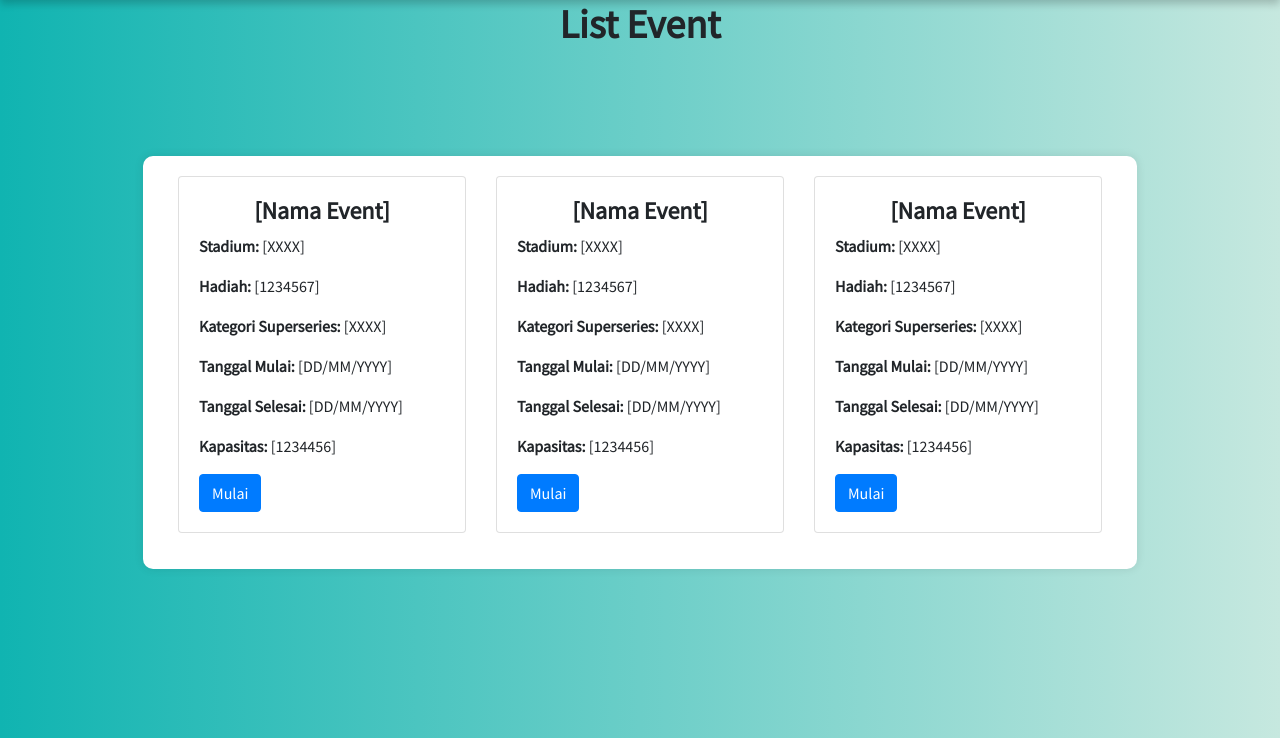
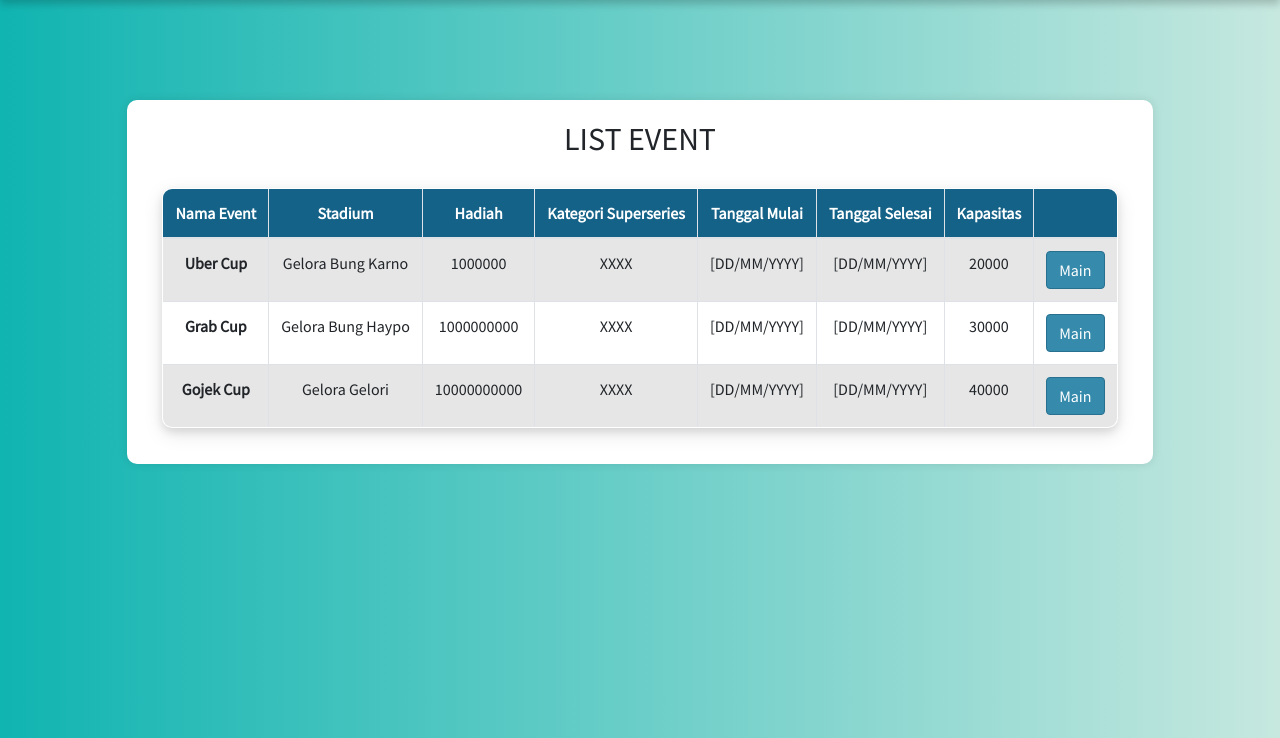
Before and after one commit to BASDATASIK/yukbasdat, a Django app: page /umpire/list-event/ in a window 1280 px wide. Shown: the part 62-800 px from the top of the page. Run offline with Django 4.2, Linux system fonts and the light colour scheme; some libraries are stand-ins or nearby versions.

Commit message:
commit again

```diff
--- a/umpire/templates/data_hasil_pertandingan.html
+++ b/umpire/templates/data_hasil_pertandingan.html
@@ -3,7 +3,7 @@
 {% block content %}
 <div class="content-container d-flex align-items-center justify-content-center mx-auto" style="width: 500px;">
   <div class="container">
-    <h3 class="text-center"><strong>Nama Event</strong></h3>
+    <h3 class="text-center"><strong>NAMA EVENT</strong></h3>
     <p><strong>Nama Event:</strong> EventA</p>
     <p><strong>Stadium:</strong> GBK</p>
     <p><strong>Hadiah:</strong> Rp 5.000.000</p>
--- a/umpire/templates/list_event.html
+++ b/umpire/templates/list_event.html
@@ -2,54 +2,55 @@
 
 {% block content %}
 
-<body>
-  <h1 class="text-center"><strong>List Event</strong> </h1>
-  <div class="content-container d-flex align-items-center justify-content-center mx-auto">
-    <div class="row">
-      <div class="col-md-4 mb-3">
-        <div class="card" style="width: 18rem;">
-          <div class="card-body">
-            <h4 class="text-center"><b>[Nama Event]</b></h4>
-            <p><b>Stadium:</b> [XXXX]</p>
-            <p><b>Hadiah:</b> [1234567]</p>
-            <p><b>Kategori Superseries:</b> [XXXX]</p>
-            <p><b>Tanggal Mulai:</b> [DD/MM/YYYY]</p>
-            <p><b>Tanggal Selesai:</b> [DD/MM/YYYY]</p>
-            <p><b>Kapasitas:</b> [1234456]</p>
-            <button type="submit" id="submit" class="btn btn-primary ">Mulai</button>
-          </div>
-        </div>
-      </div>
-      <div class="col-md-4 mb-3">
-        <div class="card" style="width: 18rem;">
-          <div class="card-body">
-            <h4 class="text-center"><b>[Nama Event]</b></h4>
-            <p><b>Stadium:</b> [XXXX]</p>
-            <p><b>Hadiah:</b> [1234567]</p>
-            <p><b>Kategori Superseries:</b> [XXXX]</p>
-            <p><b>Tanggal Mulai:</b> [DD/MM/YYYY]</p>
-            <p><b>Tanggal Selesai:</b> [DD/MM/YYYY]</p>
-            <p><b>Kapasitas:</b> [1234456]</p>
-            <button type="submit" id="submit" class="btn btn-primary ">Mulai</button>
-          </div>
-        </div>
-      </div>
-      <div class="col-md-4 mb-3">
-        <div class="card" style="width: 18rem;">
-          <div class="card-body">
-            <h4 class="text-center"><b>[Nama Event]</b></h4>
-            <p><b>Stadium:</b> [XXXX]</p>
-            <p><b>Hadiah:</b> [1234567]</p>
-            <p><b>Kategori Superseries:</b> [XXXX]</p>
-            <p><b>Tanggal Mulai:</b> [DD/MM/YYYY]</p>
-            <p><b>Tanggal Selesai:</b> [DD/MM/YYYY]</p>
-            <p><b>Kapasitas:</b> [1234456]</p>
-            <button type="submit" id="submit" class="btn btn-primary ">Mulai</button>
-          </div>
-        </div>
-      </div>
-    </div>
-  </div>
-  </div>
-</body>
+<div class="content-container d-flex align-items-center justify-content-center mx-auto">
+	<div class="container">
+		<h2>LIST EVENT</h2>
+		<table class="table table-bordered table-striped table-hover">
+			<thead class="text-center">
+			<tr>
+        <th>Nama Event</th>
+				<th>Stadium</th>
+				<th>Hadiah</th>
+				<th>Kategori Superseries</th>
+        <th>Tanggal Mulai</th>
+        <th>Tanggal Selesai</th>
+        <th>Kapasitas</th>
+        <th></th>
+			</tr>
+			</thead>
+			<tbody class="text-center">
+			<tr>
+        <th>Uber Cup</th>
+				<td>Gelora Bung Karno</td>
+				<td>1000000</td>
+				<td>XXXX</td>
+        <td>[DD/MM/YYYY]</td>
+        <td>[DD/MM/YYYY]</td>
+        <td>20000</td>
+        <td><button class="btn btn-custom btn-primary">Main</button></td>
+			</tr>
+			<tr>
+        <th>Grab Cup</th>
+				<td>Gelora Bung Haypo</td>
+				<td>1000000000</td>
+				<td>XXXX</td>
+        <td>[DD/MM/YYYY]</td>
+        <td>[DD/MM/YYYY]</td>
+        <td>30000</td>
+        <td><button class="btn btn-custom btn-primary">Main</button></td>
+			</tr>
+			<tr>
+        <th>Gojek Cup</th>
+				<td>Gelora Gelori</td>
+				<td>10000000000</td>
+				<td>XXXX</td>
+        <td>[DD/MM/YYYY]</td>
+        <td>[DD/MM/YYYY]</td>
+        <td>40000</td>
+        <td><button class="btn btn-custom btn-primary">Main</button></td>
+			</tr>
+			</tbody>
+		</table>
+	</div>
+</div>
 {% endblock content %}
```
